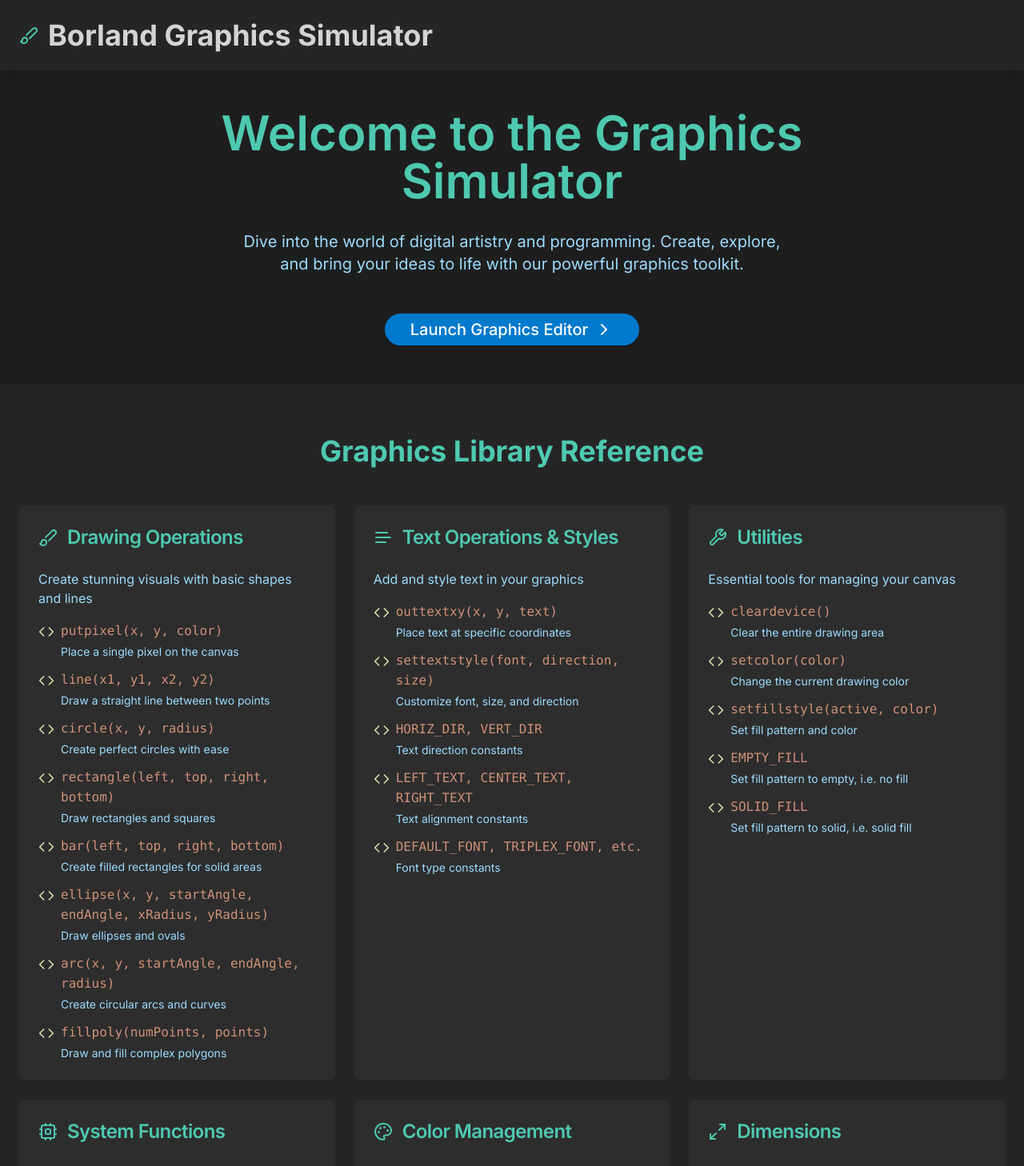
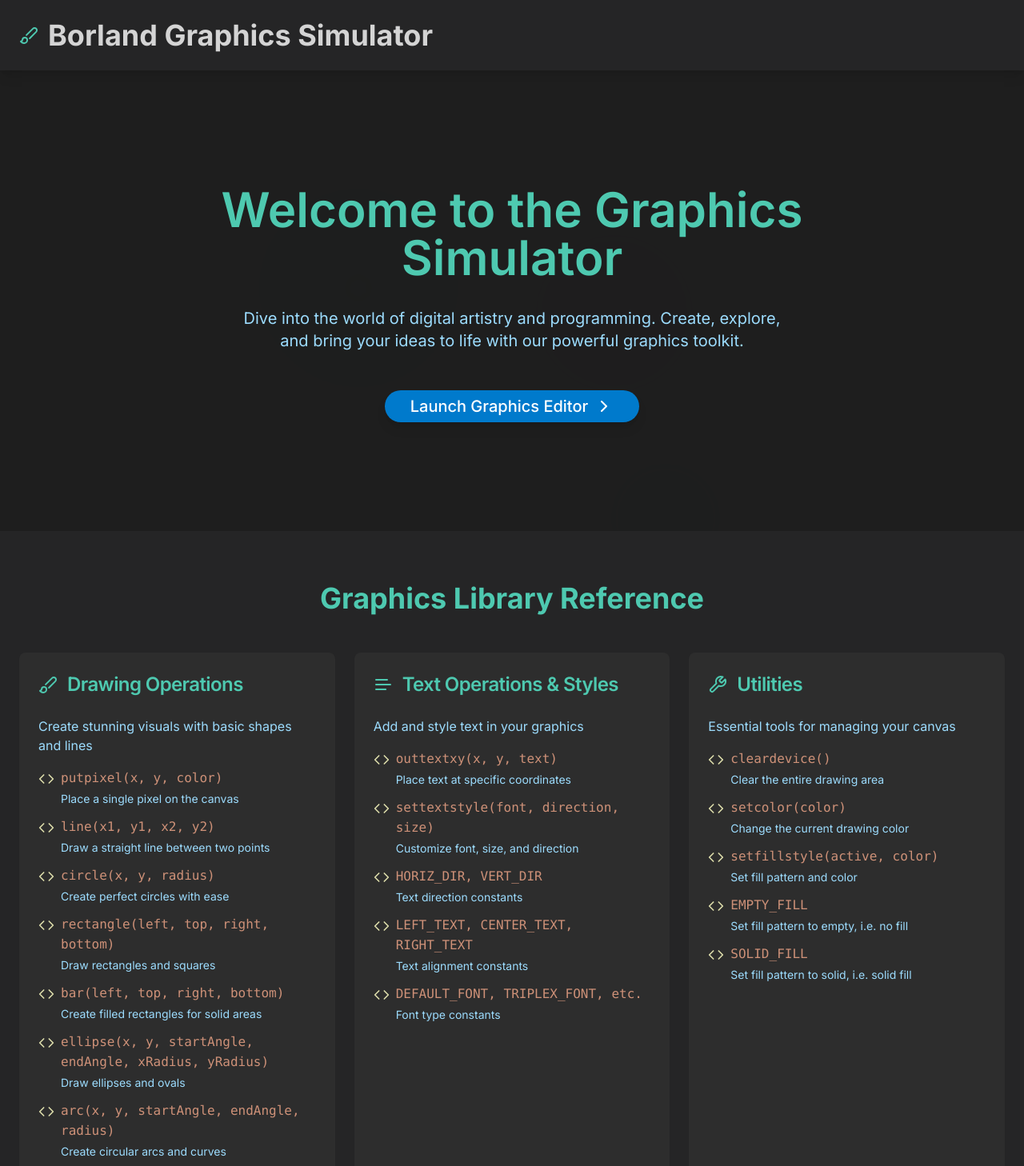
Before and after one commit to SujalChoudhari/BorlandGraphicsLibraryOnline, a Next.js app: page / in a window 1280 px wide. Shown: the top 1458 px of the page at 80% size. Built offline with nearby package versions, Linux system fonts and the light colour scheme.

Commit message:
changed default code

```diff
--- a/src/app/page.tsx
+++ b/src/app/page.tsx
@@ -106,9 +106,9 @@ export default function Home() {
           initial={{ opacity: 0, scale: 0.9 }}
           animate={{ opacity: 1, scale: 1 }}
           transition={{ duration: 0.5 }}
-          className="text-center z-10 max-w-4xl mx-auto"
+          className="text-center z-10 max-w-4xl mx-auto h-[60vh]"
         >
-          <h2 className="text-6xl font-semibold mb-8 text-[#4EC9B0]">
+          <h2 className="text-6xl font-semibold mb-8 text-[#4EC9B0] mt-24">
             Welcome to the Graphics Simulator
           </h2>
           <p className="text-xl mb-12 text-[#9CDCFE] max-w-2xl mx-auto">
@@ -132,7 +132,12 @@ export default function Home() {
         </div>
       </main>
 
-      <section className="py-16 px-6 bg-[#252526]">
+      <motion.div
+        className="py-16 px-6 bg-[#252526]"
+        initial={{ opacity: 0, y: 20 }}
+        animate={{ opacity: 1, y: 0 }}
+        transition={{ duration: 0.5, delay: 0 }}
+      >
         <h2 className="text-4xl font-bold mb-12 text-center text-[#4EC9B0]">Graphics Library Reference</h2>
         <div className="grid grid-cols-1 md:grid-cols-2 lg:grid-cols-3 gap-6 max-w-7xl mx-auto">
           {instructions.map((instruction, index) => (
@@ -167,7 +172,7 @@ export default function Home() {
             </motion.div>
           ))}
         </div>
-      </section>
+      </motion.div>
 
       <footer className="bg-[#252526] text-[#D4D4D4] p-6 text-center">
         <p className="text-sm">
--- a/src/components/BorlandComponent.tsx
+++ b/src/components/BorlandComponent.tsx
@@ -23,7 +23,6 @@ int main(){
 	line(originX,0,originX,maxY);
     // your code here
 
-	getch();
 	closegraph();
 	return 0;
 }
```
